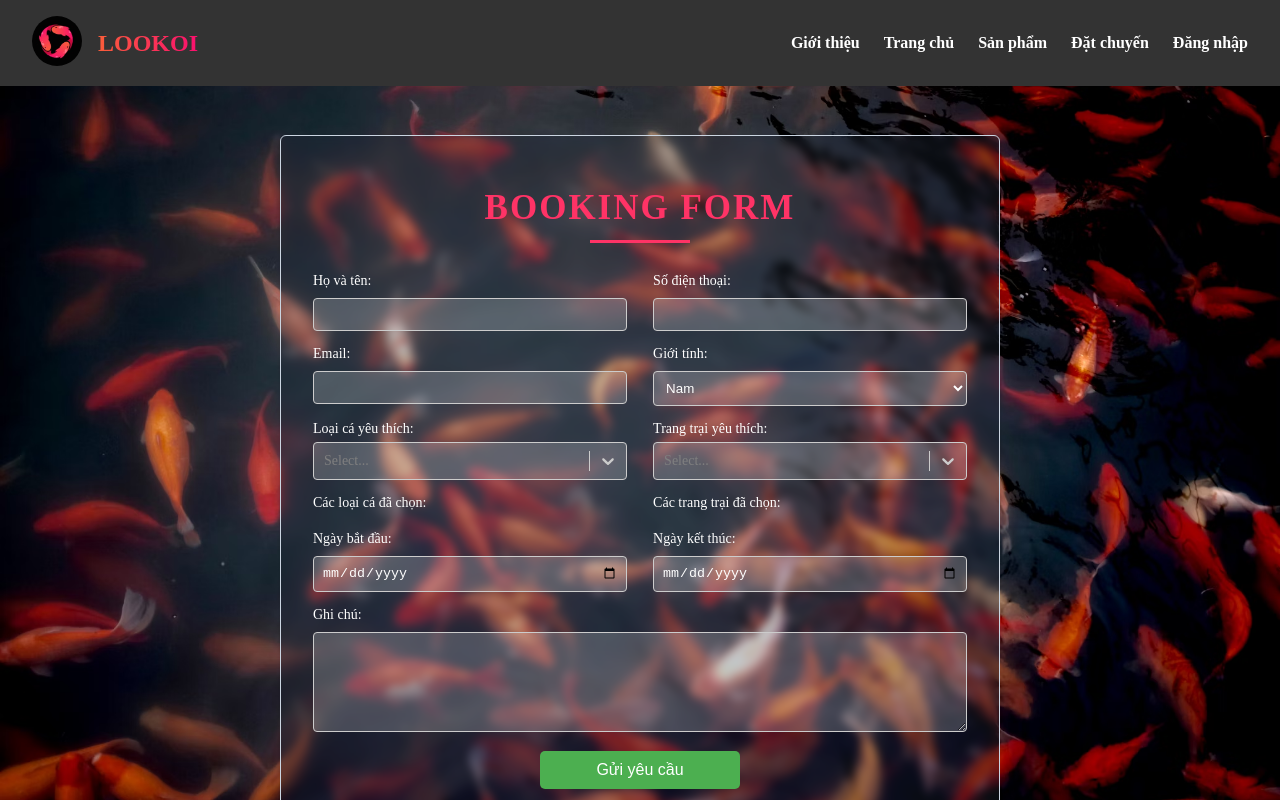
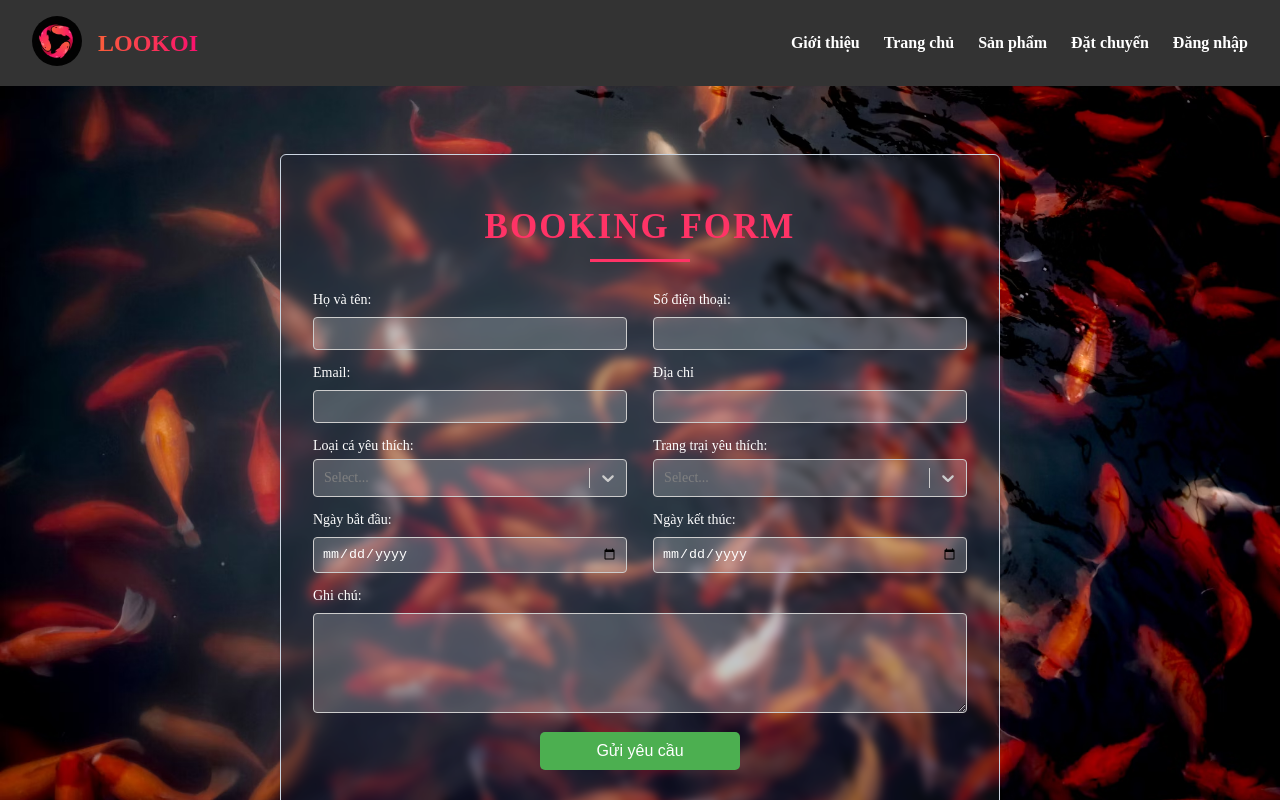
Before and after one commit to Kuro3107/Topic-2, a React (Vite) app: page /bookingform in a window 1280 px wide. Shown: the top 800 px of the page. Built offline with nearby package versions, Linux system fonts and the light colour scheme.

Commit message:
sua lai booking

```diff
--- a/src/pages/bookingform/index.jsx
+++ b/src/pages/bookingform/index.jsx
@@ -31,7 +31,7 @@ function BookingForm() {
     fullname: "",
     phone: "",
     email: "",
-    gender: "male",
+    district: "",
     favoriteKoi: [],
     favoritefarm: [],
     note: "",
@@ -69,7 +69,7 @@ function BookingForm() {
         fullname: "",
         phone: "",
         email: "",
-        gender: "male",
+        district: "",
         favoriteKoi: [],
         favoritefarm: [],
         note: "",
@@ -129,17 +129,14 @@ function BookingForm() {
               </div>
               <div className="form-column">
                 <div className="form-group">
-                  <label>Giới tính:</label>
-                  <select
-                    name="gender"
-                    value={formData.gender}
+                  <label>Địa chỉ</label>
+                  <input
+                    type="text"
+                    name="district"
+                    value={formData.district}
                     onChange={handleChange}
                     required
-                  >
-                    <option value="male">Nam</option>
-                    <option value="female">Nữ</option>
-                    <option value="other">Khác</option>
-                  </select>
+                  ></input>
                 </div>
               </div>
             </div>
@@ -183,37 +180,6 @@ function BookingForm() {
                       formData.favoritefarm.includes(option.value)
                     )}
                   />
-                </div>
-              </div>
-            </div>
-
-            <div className="form-row">
-              <div className="form-column">
-                <div className="form-group">
-                  <label>Các loại cá đã chọn:</label>
-                  <p>
-                    {formData.favoriteKoi
-                      .map(
-                        (koi) =>
-                          koiOptions.find((option) => option.value === koi)
-                            ?.label
-                      )
-                      .join(", ")}
-                  </p>
-                </div>
-              </div>
-              <div className="form-column">
-                <div className="form-group">
-                  <label>Các trang trại đã chọn:</label>
-                  <p>
-                    {formData.favoritefarm
-                      .map(
-                        (farm) =>
-                          farmOptions.find((option) => option.value === farm)
-                            ?.label
-                      )
-                      .join(", ")}
-                  </p>
                 </div>
               </div>
             </div>
```
